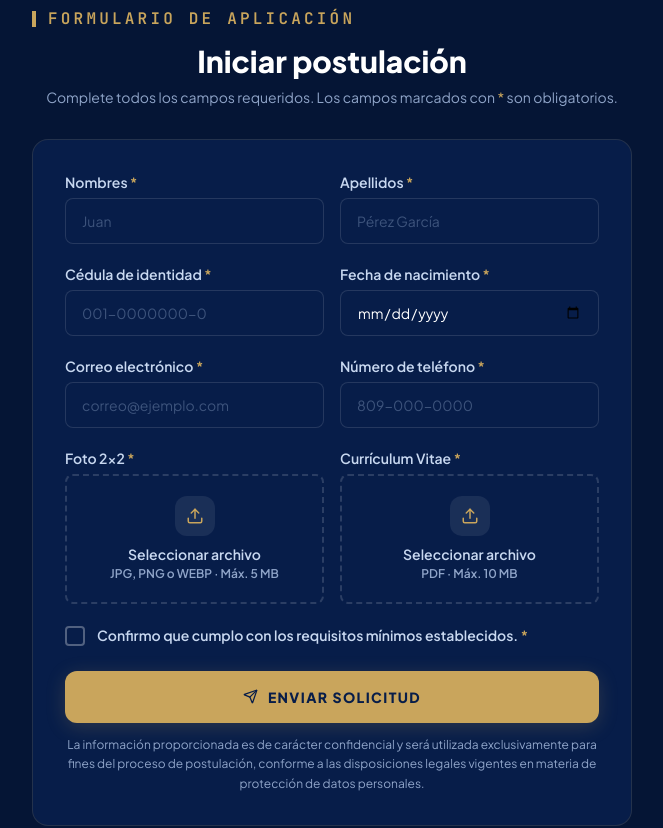
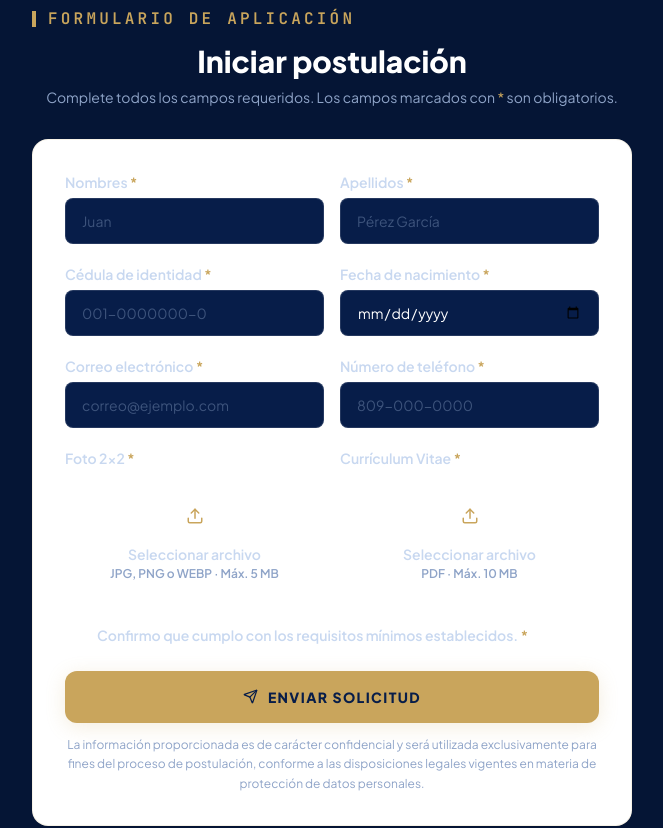
Before and after one commit to wokaryking/Design-DNI-InstitutionalWebPlatform, a React (Vite) app: page /trabaja-con-nosotros in a window 1280 px wide. Shown: the part 2980-3808 px from the top of the page, without its empty margins (308-971 px from the left). Built offline with nearby package versions, Linux system fonts and the light colour scheme; no server answers.

Commit message:
Update files from Figma Make

```diff
--- a/src/app/pages/TrabajaConNosotros.tsx
+++ b/src/app/pages/TrabajaConNosotros.tsx
@@ -774,7 +774,7 @@ export default function TrabajaConNosotros() {
             )}
           </div>
 
-          <div className="bg-[#071D49] border border-[#C9A55C]/15 rounded-2xl p-6 md:p-8">
+          <div className="bg-[#ffff] border border-[#C9A55C]/15 rounded-2xl p-6 md:p-8">
             <ApplicationForm originArea={originArea} />
           </div>
         </div>
```
